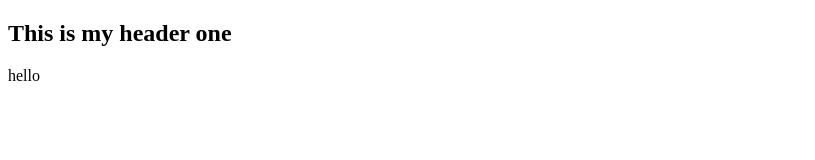
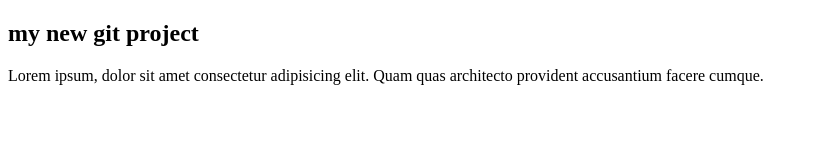
Before and after one commit to nikhilpokharel/fedex-test, a plain HTML site: page index.html in a window 1280 px wide. Shown: the whole page, without its empty margins (0-815 px from the left). Drawn offline with Linux system fonts and the light colour scheme.

Commit message:
doing my new project regarding..

```diff
--- a/index.html
+++ b/index.html
@@ -6,7 +6,10 @@
     <title>Test For Fedex</title>
   </head>
   <body>
-    <h2>This is my header one</h2>
-    <p>hello</p>
+    <h2>my new git project</h2>
+    <p>
+      Lorem ipsum, dolor sit amet consectetur adipisicing elit. Quam quas
+      architecto provident accusantium facere cumque.
+    </p>
   </body>
 </html>
```
